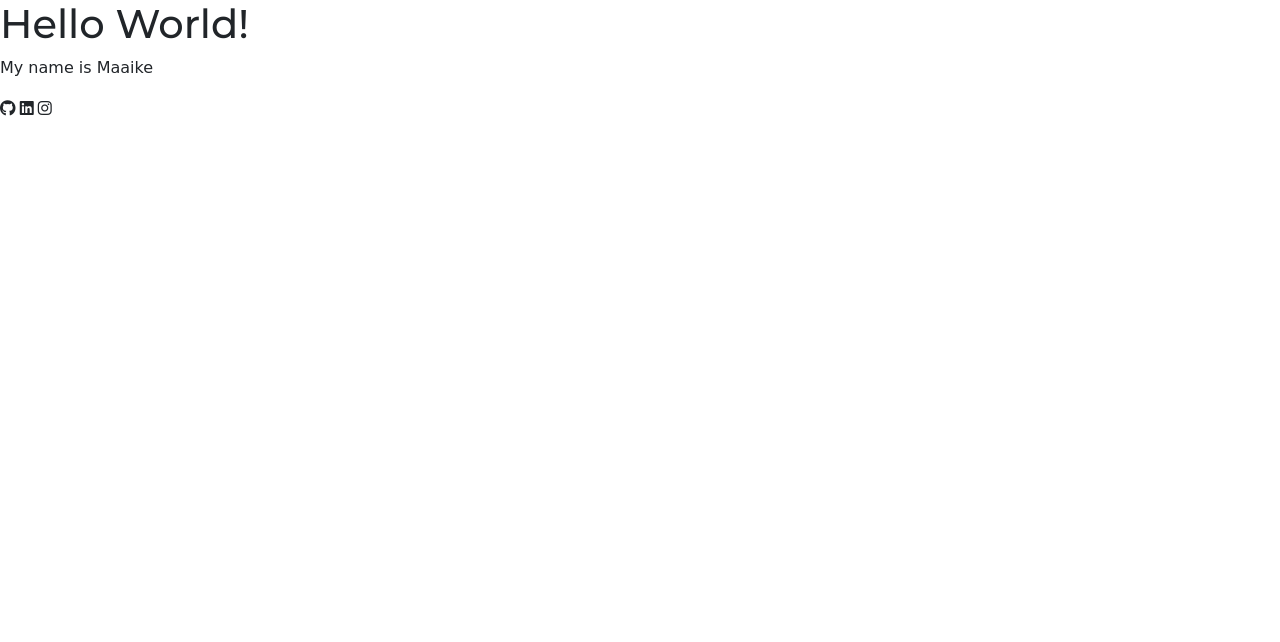
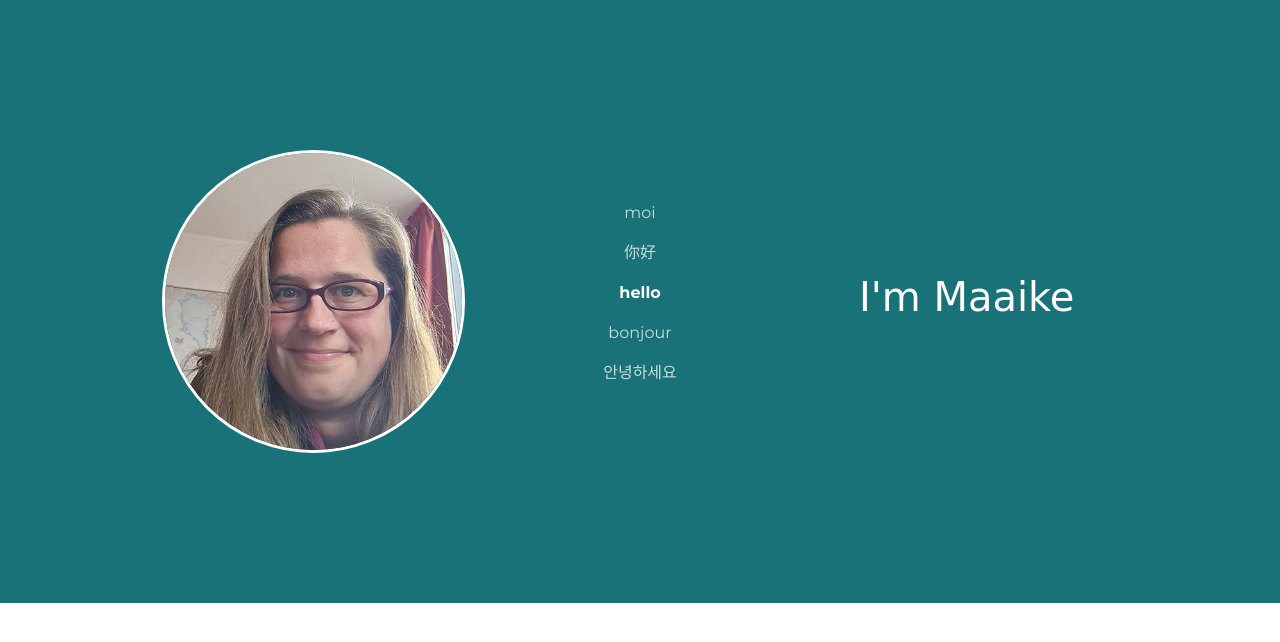
Before and after one commit to MaaikeWachters/portfolio-project, a plain HTML site: page index.html in a window 1280 px wide. Drawn offline with nearby package versions, Linux system fonts and the light colour scheme; a web font is replaced by a local one.

Commit message:
Added content & styling for hero

```diff
--- a/index.html
+++ b/index.html
@@ -5,6 +5,7 @@
     <meta http-equiv="X-UA-Compatible" content="IE=edge" />
     <meta name="viewport" content="width=device-width, initial-scale=1.0" />
     <title>Document</title>
+
     <link
       href="https://cdn.jsdelivr.net/npm/bootstrap@5.1.3/dist/css/bootstrap.min.css"
       rel="stylesheet"
@@ -20,21 +21,42 @@
       src="https://kit.fontawesome.com/41a28d55e8.js"
       crossorigin="anonymous"
     ></script>
-    <link rel="stylesheet" href="/styles/portfolio.css" />
+
     <link rel="preconnect" href="https://fonts.googleapis.com" />
     <link rel="preconnect" href="https://fonts.gstatic.com" crossorigin />
     <link
       href="https://fonts.googleapis.com/css2?family=Montserrat:ital,wght@0,100;0,200;0,300;0,400;0,500;0,600;0,700;0,800;0,900;1,100;1,200;1,300;1,400;1,500;1,600;1,700;1,800;1,900&family=Oldenburg&display=swap"
       rel="stylesheet"
     />
+       <link rel="stylesheet" href="/styles/portfolio.css" />
   </head>
   <body>
-    <h1>Hello World!</h1>
-    <p>My name is Maaike</p>
-    <footer>
-      <i class="fab fa-github"></i>
-      <i class="fab fa-linkedin"></i>
-      <i class="fab fa-instagram"></i>
-    </footer>
+    <div class="container-fluid">
+      <div class="row d-flex align-items-center justify-content-evenly hero">
+        <div class="col-sm">
+          <img class="img-fluid" src="/media/MaaikeWachters.jpg" />
+        </div>
+        <div class="col-sm text-center">
+          <li>
+            <ul>
+              moi
+            </ul>
+            <ul>
+              你好
+            </ul>
+            <ul class="bold">
+              hello
+            </ul>
+            <ul>
+              bonjour
+            </ul>
+            <ul>
+              안녕하세요
+            </ul>
+          </li>
+        </div>
+        <div class="col-sm text-center"><h1>I'm Maaike</h1></div>
+      </div>
+    </div>
   </body>
 </html>
--- a/styles/portfolio.css
+++ b/styles/portfolio.css
@@ -1,7 +1,41 @@
-h1 {
-  font-family: "Montserrat", sans-serif;
+:root {
+  --primary-color: #197278;
+  --text-color: #283D3B;
+  --text-font-family: "Montserrat", sans-serif;
+  --header-font-family: "Oldenburg", cursive;
 }
 
-p {
-  font-family: "Oldenburg", cursive;
+h1 {
+  font-family: var(--header-font-family);
 }
+
+ul {
+  font-family: var(--text-font-family);
+  opacity: 75%;
+  padding-left: 0;
+}
+
+.bold {
+  font-weight: bold;
+  opacity: 100%;
+}
+
+.hero {
+  color: white;
+  padding: 150px;
+}
+
+li {
+  list-style-type: none;
+
+}
+
+.hero img {
+  border: 3px solid white;
+  border-radius: 50%;
+}
+
+.container-fluid {
+    background-color: var(--primary-color);
+
+}
```
Also changed, not shown: media/MaaikeWachters.jpg (added).
